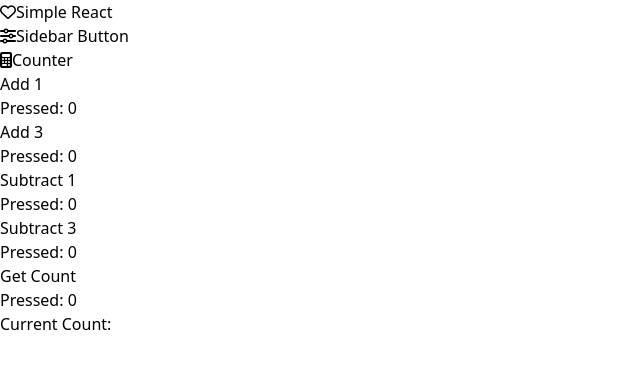
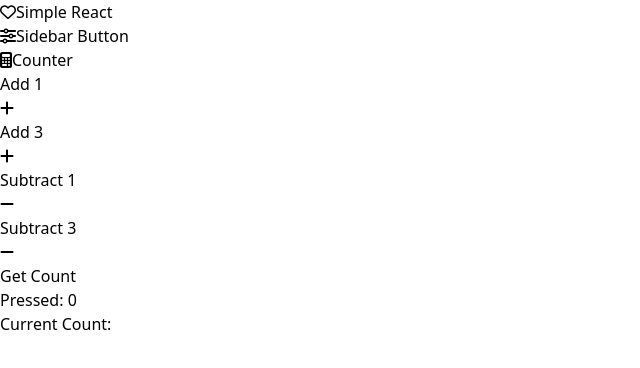
Before and after one commit to ahrami/simple_react, a React (Vite) app in the folder frontend/: page / in a window 1280 px wide. Shown: the top 368 px of the page, without its empty margins (0-640 px from the left). Built offline with nearby package versions, Linux system fonts and the light colour scheme.

Commit message:
frontend: playing with react

```diff
--- a/frontend/src/App.tsx
+++ b/frontend/src/App.tsx
@@ -13,8 +13,7 @@
       console.log(res.data)
       setCount(res.data.count)
     }).catch(err => {
-      if (err.name === 'CanceledError') { }
-      else {
+      if (err.name !== 'CanceledError') {
         console.log(err.message);
       }
     })
@@ -74,20 +73,20 @@
           <div className="my-2 border-b border-zinc-300"></div>
           <div className="flex gap-2 items-center">
             <div className="w-24">Add 1</div>
-            <Button callback={() => { add(1) }}></Button>
+            <Button callback={() => { add(1) }} icon={<i className="fa-solid fa-plus"></i>}></Button>
           </div>
           <div className="flex gap-2 items-center">
             <div className="w-24">Add 3</div>
-            <Button callback={() => { add(3) }}></Button>
+            <Button callback={() => { add(3) }} icon={<i className="fa-solid fa-plus"></i>}></Button>
           </div>
           <div className="my-2 border-b border-zinc-300"></div>
           <div className="flex gap-2 items-center">
             <div className="w-24">Subtract 1</div>
-            <Button callback={() => { subtract(1) }}></Button>
+            <Button callback={() => { subtract(1) }} icon={<i className="fa-solid fa-minus"></i>}></Button>
           </div>
           <div className="flex gap-2 items-center">
             <div className="w-24">Subtract 3</div>
-            <Button callback={() => { subtract(3) }}></Button>
+            <Button callback={() => { subtract(3) }} icon={<i className="fa-solid fa-minus"></i>}></Button>
           </div>
           <div className="my-2 border-b border-zinc-300"></div>
           <div className="flex gap-2 items-center">
--- a/frontend/src/Button.tsx
+++ b/frontend/src/Button.tsx
@@ -1,12 +1,28 @@
 import { useState } from "react"
 
-function Button(props: {callback?: () => void}) {
+function Button(props: {
+  callback?: () => void,
+  icon?: JSX.Element
+}) {
   const [count, setCount] = useState(0)
+  const [showPressed, setShowPressed] = useState(false)
+  const [to, setTo] = useState<number | undefined>();
+  function handleClick() {
+    setCount(count + 1)
+
+    setShowPressed(true)
+    clearTimeout(to)
+    setTo(setTimeout(() => { setShowPressed(false)}, 500))
+
+    props.callback && props.callback()
+  }
   return (
     <>
-      <button className='rounded-md bg-blue-300 py-2 px-4 hover:bg-blue-400 text-zink-800 font-medium select-none transition-colors'
-        onClick={() => { setCount(count + 1); props.callback && props.callback() }}>
-        Pressed: {count}
+      <button className='rounded-md bg-blue-300 py-2 px-4 hover:bg-blue-400
+      text-zinc-800 font-medium select-none transition-colors'
+        onClick={handleClick}>
+        {!showPressed && props.icon}
+        {(showPressed || !props.icon) && <>Pressed: {count}</>}
       </button>
     </>
   )
```
